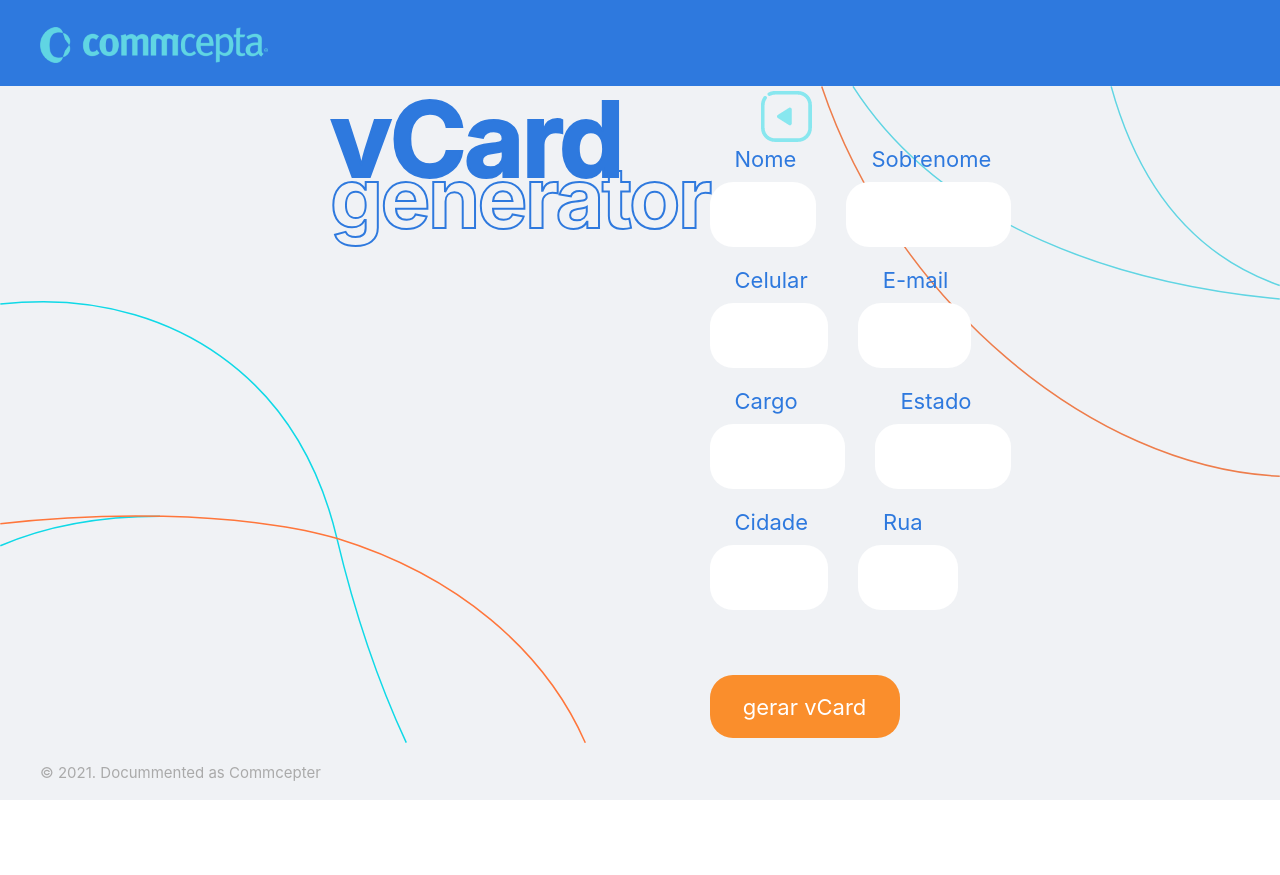
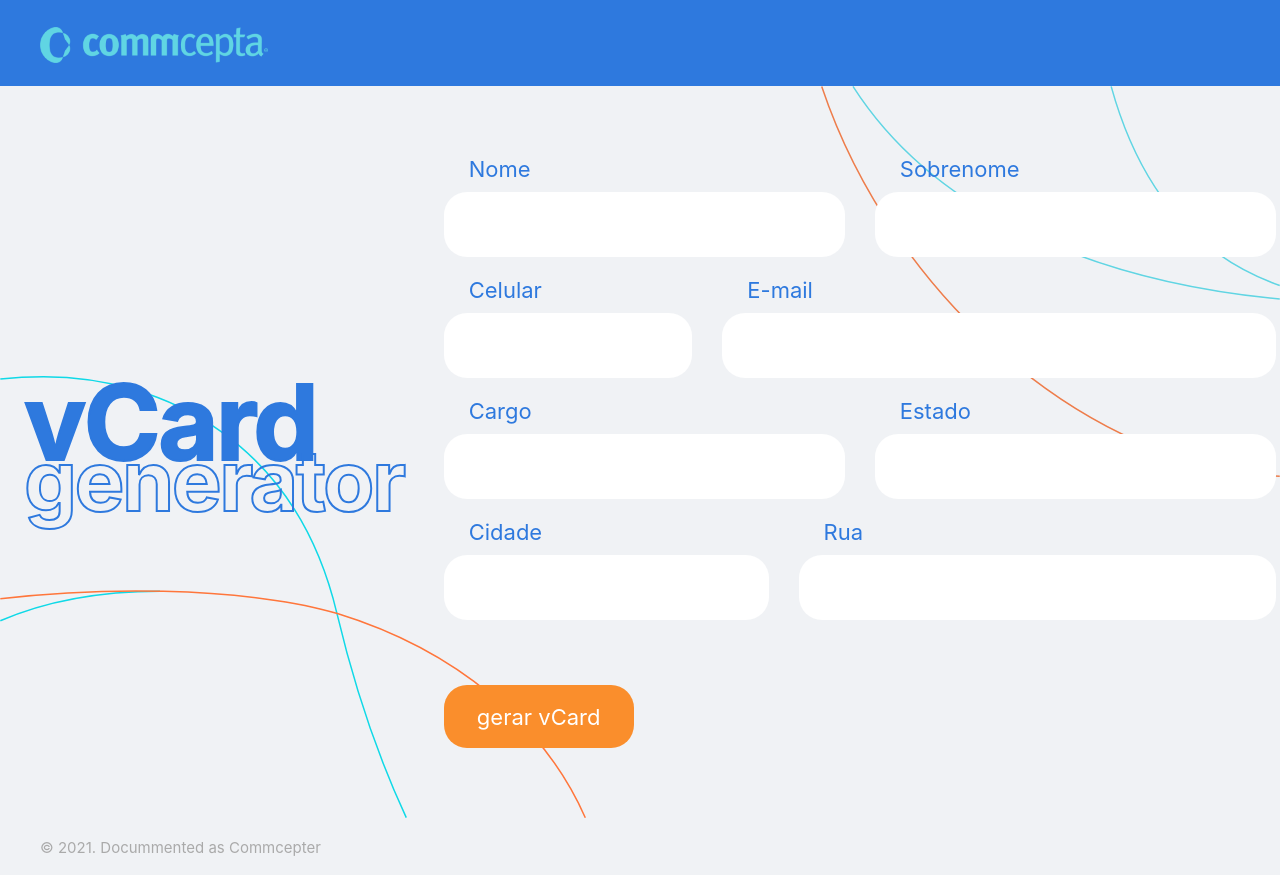
Before and after one commit to dp-152/commcepta-challenge, a React (Create React App) app: page /cards/new in a window 1280 px wide. Before the commit the page ends 800 px from the top, so only its background shows below. Built offline with nearby package versions, Linux system fonts and the light colour scheme; no server answers; a web font is replaced by a local one.

Commit message:
Reworked NewCard elements to accept new layout

```diff
--- a/src/routes/cards/NewCard.tsx
+++ b/src/routes/cards/NewCard.tsx
@@ -6,7 +6,8 @@ import React, {
   useContext,
 } from "react";
 
-import BackButton from "../../components/BackButton";
+import "../../css/routes/cards/NewCard.css";
+
 import CardContainer from "../../components/CardContainer";
 import NewCardForm from "../../components/NewCardForm";
 import VCardGeneratorLogo from "../../components/VCardGeneratorLogo";
@@ -35,6 +36,8 @@ export default function NewCard(): ReactElement {
     });
   }, []);
 
+  // TODO: Use a context to pass new card info to card route
+  // instead of rendering a card here
   return shouldRenderCard ? (
     <section className={`CardPage-wrapper theme-${theme}`}>
       <CardContainer
@@ -45,10 +48,9 @@ export default function NewCard(): ReactElement {
       />
     </section>
   ) : (
-    <div>
+    <section className={`NewCardPage-wrapper theme-${theme}`}>
       <VCardGeneratorLogo />
-      <BackButton />
       <NewCardForm submitHandler={submitHandler} />
-    </div>
+    </section>
   );
 }
```
